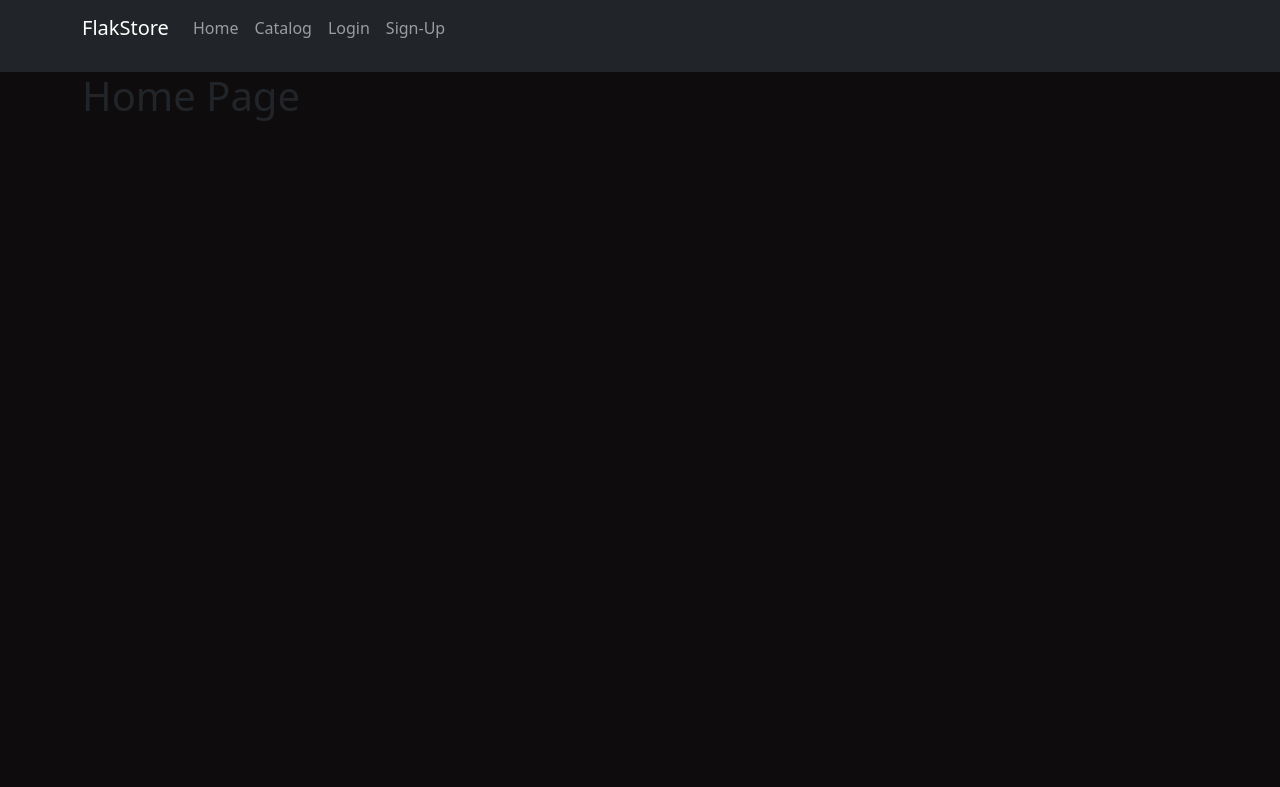
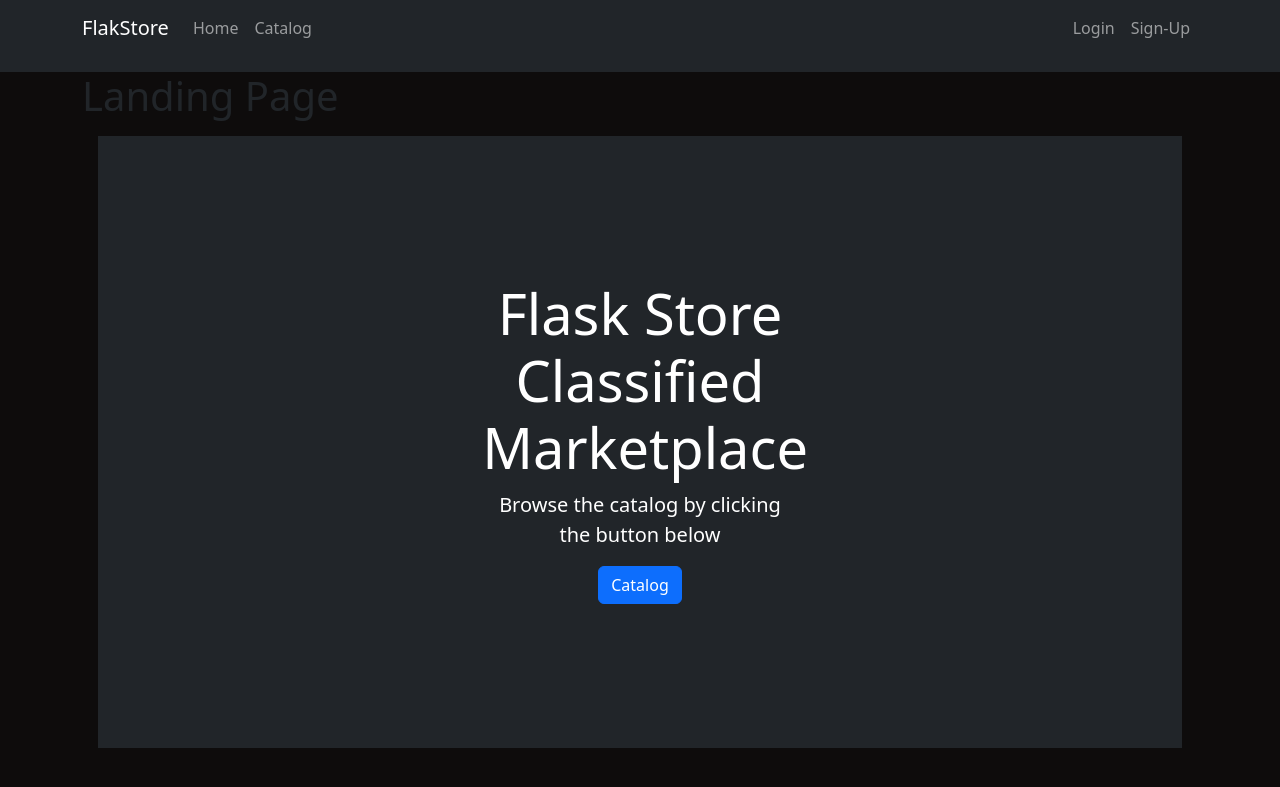
Before and after one commit to fronomenal/flask_sql_store, a Flask app: page / in a window 1280 px wide. Shown: the top 787 px of the page. Run offline with Flask 2, Linux system fonts and the light colour scheme; some libraries are stand-ins or nearby versions.

Commit message:
change to webpage design

```diff
--- a/app/server.py
+++ b/app/server.py
@@ -4,7 +4,7 @@ from flask_sqlalchemy import SQLAlchemy
 from flask_migrate import Migrate
 from app.controllers.middlewares.logger import LogMiddleware
 from flask_bcrypt import Bcrypt
-from flask_login import LoginManager, login_user, UserMixin
+from flask_login import LoginManager, login_user, logout_user, UserMixin
 
 server = Flask(__name__)
 server.config.from_object(os.getenv('APP_SETTINGS', 'app.config.DevCon'))
@@ -21,4 +21,5 @@ server.wsgi_app = LogMiddleware(server.wsgi_app)
 import app.controllers.routes.index
 import app.controllers.routes.register
 import app.controllers.routes.login
+import app.controllers.routes.logout
 import app.controllers.routes.catalog
--- a/app/templates/base.html
+++ b/app/templates/base.html
@@ -23,7 +23,7 @@
                     <span class="navbar-toggler-icon"></span>
                 </button>
                 <div class="collapse navbar-collapse" id="navbarNav">
-                    <ul class="navbar-nav mr-auto">
+                    <ul class="navbar-nav me-auto">
                         <li class="nav-item active">
                             <a class="nav-link" href="{{ url_for('index') }}">Home {% block home_nav %} {% endblock %}</a>
                         </li>
@@ -31,7 +31,7 @@
                             <a class="nav-link" href="{{ url_for('catalog') }}">Catalog {% block catalog_nav %} {% endblock %}</a>
                         </li>
                     </ul>
-                    <ul class="navbar-nav ml-auto">
+                    <ul class="navbar-nav ms-auto">
                         {% if current_user.is_authenticated %}
                             <li class="nav-item"> <a class="nav-link">Welcome, {{ current_user.usrname }}</a> </li>
                             <li class="nav-item"> <a class="nav-link" style="font-weight: bold;">
@@ -39,7 +39,7 @@
                                     <path d="M512 80c0 18-14.3 34.6-38.4 48c-29.1 16.1-72.5 27.5-122.3 30.9c-3.7-1.8-7.4-3.5-11.3-5C300.6 137.4 248.2 128 192 128c-8.3 0-16.4 .2-24.5 .6l-1.1-.6C142.3 114.6 128 98 128 80c0-44.2 86-80 192-80S512 35.8 512 80zM160.7 161.1c10.2-.7 20.7-1.1 31.3-1.1c62.2 0 117.4 12.3 152.5 31.4C369.3 204.9 384 221.7 384 240c0 4-.7 7.9-2.1 11.7c-4.6 13.2-17 25.3-35 35.5c0 0 0 0 0 0c-.1 .1-.3 .1-.4 .2l0 0 0 0c-.3 .2-.6 .3-.9 .5c-35 19.4-90.8 32-153.6 32c-59.6 0-112.9-11.3-148.2-29.1c-1.9-.9-3.7-1.9-5.5-2.9C14.3 274.6 0 258 0 240c0-34.8 53.4-64.5 128-75.4c10.5-1.5 21.4-2.7 32.7-3.5zM416 240c0-21.9-10.6-39.9-24.1-53.4c28.3-4.4 54.2-11.4 76.2-20.5c16.3-6.8 31.5-15.2 43.9-25.5V176c0 19.3-16.5 37.1-43.8 50.9c-14.6 7.4-32.4 13.7-52.4 18.5c.1-1.8 .2-3.5 .2-5.3zm-32 96c0 18-14.3 34.6-38.4 48c-1.8 1-3.6 1.9-5.5 2.9C304.9 404.7 251.6 416 192 416c-62.8 0-118.6-12.6-153.6-32C14.3 370.6 0 354 0 336V300.6c12.5 10.3 27.6 18.7 43.9 25.5C83.4 342.6 135.8 352 192 352s108.6-9.4 148.1-25.9c7.8-3.2 15.3-6.9 22.4-10.9c6.1-3.4 11.8-7.2 17.2-11.2c1.5-1.1 2.9-2.3 4.3-3.4V304v5.7V336zm32 0V304 278.1c19-4.2 36.5-9.5 52.1-16c16.3-6.8 31.5-15.2 43.9-25.5V272c0 10.5-5 21-14.9 30.9c-16.3 16.3-45 29.7-81.3 38.4c.1-1.7 .2-3.5 .2-5.3zM192 448c56.2 0 108.6-9.4 148.1-25.9c16.3-6.8 31.5-15.2 43.9-25.5V432c0 44.2-86 80-192 80S0 476.2 0 432V396.6c12.5 10.3 27.6 18.7 43.9 25.5C83.4 438.6 135.8 448 192 448z"/>
                                 </svg> {{ current_user.currency }}</a> </li>
                             <li class="nav-item">
-                                <a class="nav-link" href="{ url_for('logout') }">Logout</a>
+                                <a class="nav-link" href="{{ url_for('logout') }}">Logout</a>
                             </li>
                         {% else %}
                             <li class="nav-item">
--- a/app/templates/catalog.html
+++ b/app/templates/catalog.html
@@ -1,7 +1,7 @@
 {% extends "base.html" %}
 
 {% block head %}
-<title>Catalog</title>
+<title>FlakStore | Catalog</title>
 {% endblock %}
 
 {% block catalog_nav %}<span class="sr-only">(current)</span>{% endblock %}
--- a/app/templates/index.html
+++ b/app/templates/index.html
@@ -1,13 +1,22 @@
 {% extends "base.html" %}
 
 {% block head %}
-<title>Home</title>
+<title>FlakStore</title>
 {% endblock %}
 
 {% block home_nav %}<span class="sr-only">(current)</span>{% endblock %}
 
 {% block main %}
-<h1>Home Page</h1>
+<h1>Landing Page</h1>
 
+<div class="position-relative overflow-hidden p-3 p-md-5 m-md-3 text-center bg-dark" style="color:white">
+  <div class="col-md-5 p-lg-5 mx-auto my-5">
+      <h1 class="display-4 font-weight-normal">Flask Store Classified Marketplace</h1>
+      <p class="lead font-weight-normal">Browse the catalog by clicking the button below</p>
+      <a class="btn btn-primary" href="{{ url_for('catalog') }}">Catalog</a>
+  </div>
+  <div class="product-device box-shadow d-none d-md-block"></div>
+  <div class="product-device product-device-2 box-shadow d-none d-md-block"></div>
+</div>
 
 {% endblock %}
--- a/app/templates/login.html
+++ b/app/templates/login.html
@@ -1,7 +1,7 @@
 {% extends "base.html" %}
 
 {% block head %}
-<title>Login</title>
+<title>FlakStore | Login</title>
 {% endblock %}
 
 {% block login_nav %}<span class="sr-only">(current)</span>{% endblock %}
--- a/app/templates/register.html
+++ b/app/templates/register.html
@@ -1,7 +1,7 @@
 {% extends "base.html" %}
 
 {% block head %}
-<title>Sign Up</title>
+<title>FlakStore | Sign Up</title>
 {% endblock %}
 
 {% block register_nav %}<span class="sr-only">(current)</span>{% endblock %}
```
